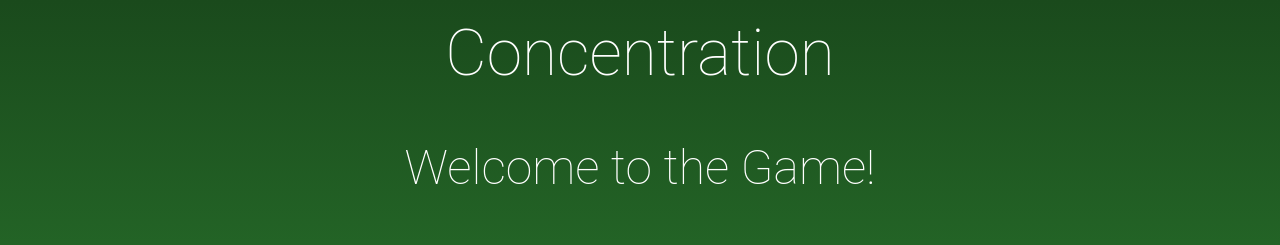
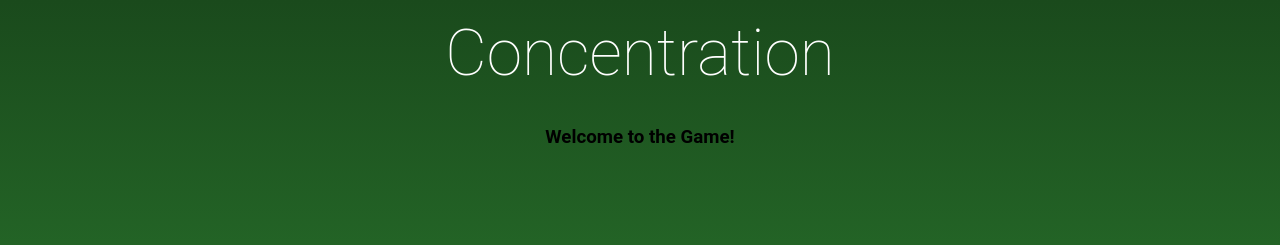
Before and after one commit to STLnick/concentration-game, a React (Create React App) app in the folder client/: page / in a window 1280 px wide. Shown: the top 245 px of the page. Built offline with nearby package versions, Linux system fonts and the light colour scheme; no server answers.

Commit message:
:art: Make one custom CSS class for all pages subtitles

```diff
--- a/client/src/App.css
+++ b/client/src/App.css
@@ -29,8 +29,7 @@
   margin: 1rem;
 }
 
-.welcome,
-.rules-title {
+.sub-title {
   color: white;
   font-size: 48px;
   font-weight: 200;
--- a/client/src/components/GameOver/index.js
+++ b/client/src/components/GameOver/index.js
@@ -31,7 +31,7 @@ export const GameOver = ({ handler, scores }) => {
       animate="visible"
       exit="exit"
       variants={containerVariants}>
-      <h2 className="title">Game Over</h2>
+      <h3 className="sub-title">Game Over</h3>
       <form onSubmit={handler}>
         <label htmlFor="user-name">Enter Your Initials</label>
         <input id="user-name" placeholder="Bobby Boucher" type="text" />
--- a/client/src/components/HowToPlay/index.js
+++ b/client/src/components/HowToPlay/index.js
@@ -29,7 +29,7 @@ export const HowToPlay = () => {
       animate="visible"
       exit="exit"
       variants={containerVariants}>
-      <h2 className="rules-title">How To Play Concentration</h2>
+      <h3 className="sub-title">How To Play Concentration</h3>
       <div className="rules">
         <ul className="rules-list">
           <li className="rules-list-item">Pick the amount of pairs you want to play with</li>
--- a/client/src/components/Welcome/index.js
+++ b/client/src/components/Welcome/index.js
@@ -30,7 +30,7 @@ export const Welcome = ({ scores }) => {
       animate="visible"
       exit="exit"
       variants={containerVariants}>
-      <h1 className="welcome">Welcome to the Game!</h1>
+      <h3 className="subtitle">Welcome to the Game!</h3>
       <div className="welcome-container">
         <Link className="link" to="/howtoplay">
           How To Play
```
